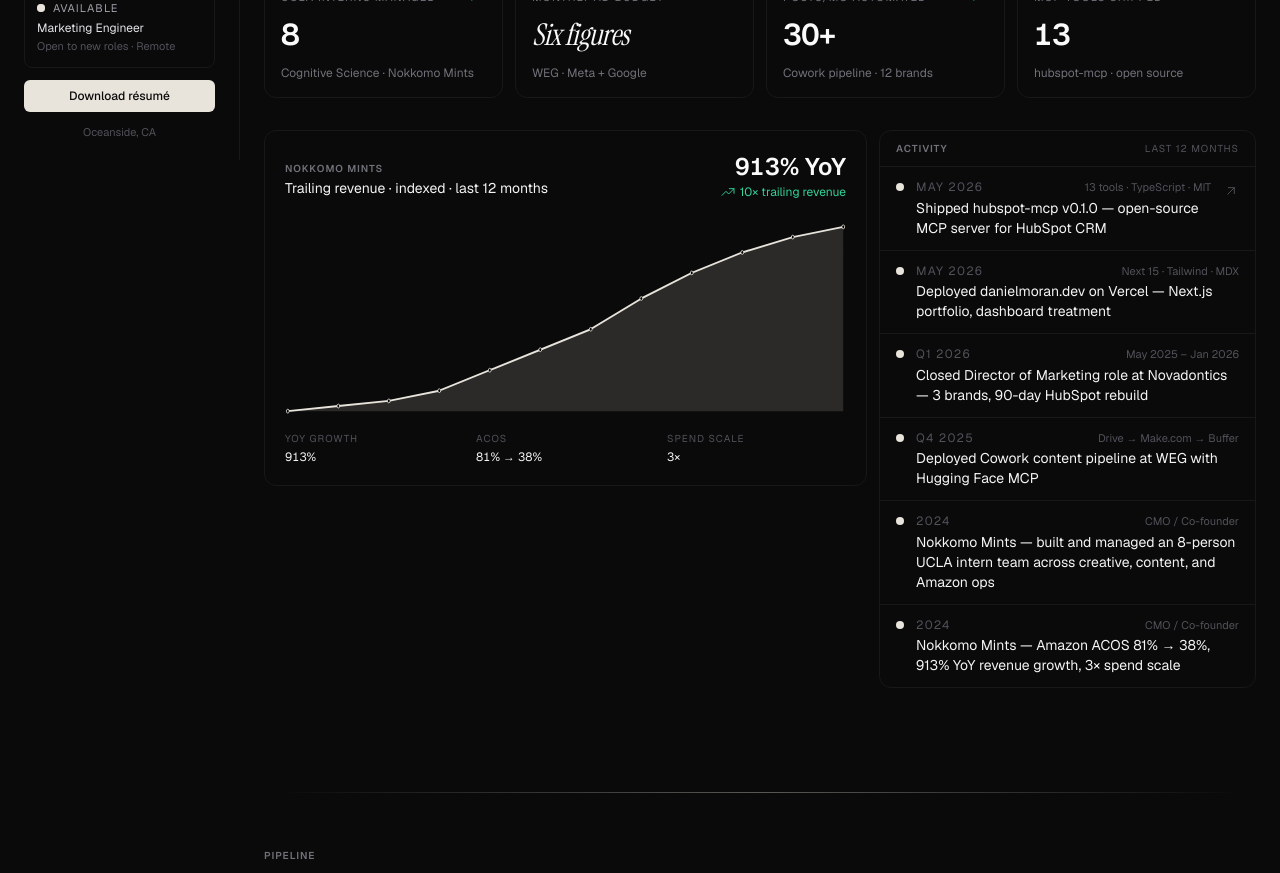
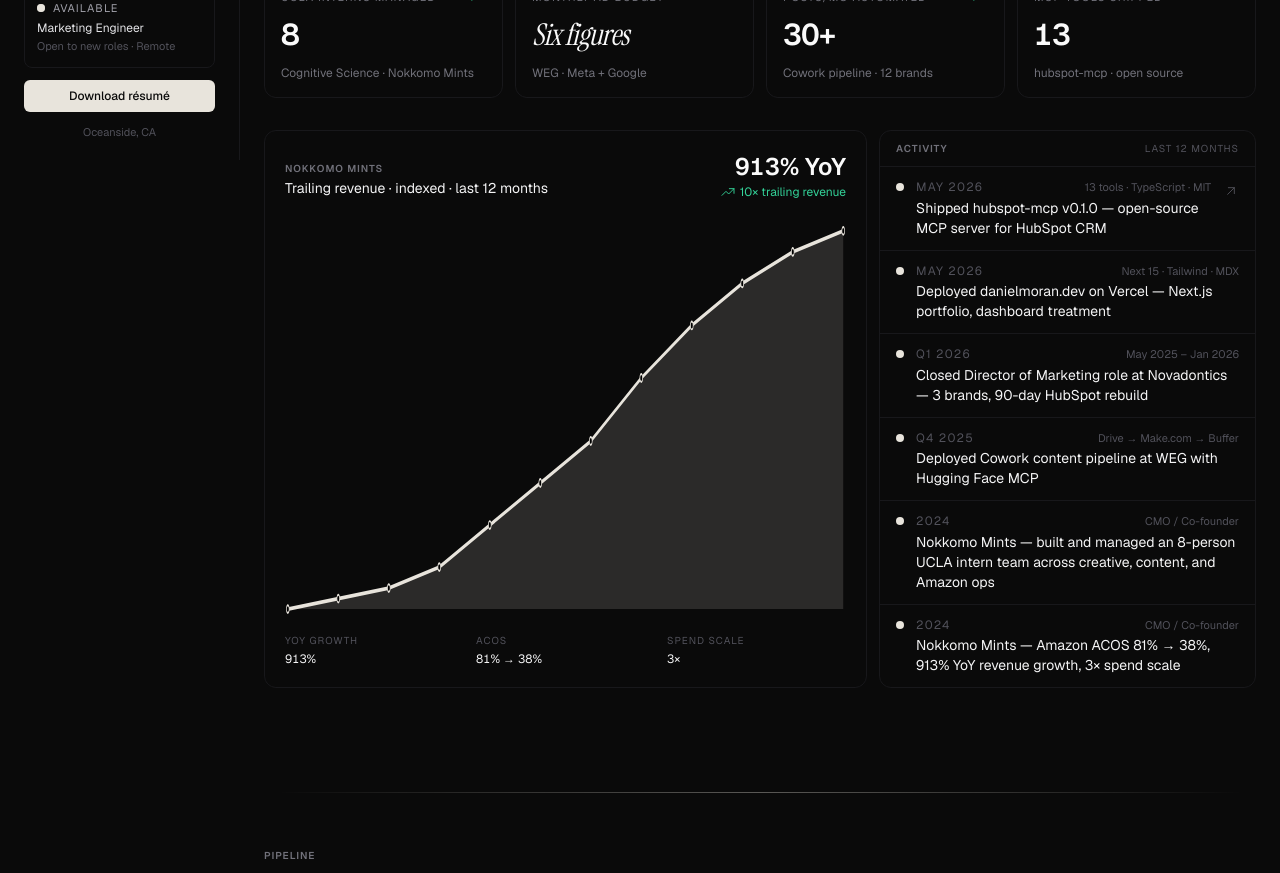
Before and after one commit to daniel54269/danielmoran-dev, a Next.js app: page / in a window 1280 px wide. Shown: the part 640-1513 px from the top of the page. Built offline with nearby package versions, Linux system fonts and the light colour scheme.

Commit message:
Chart panel and activity feed: stretch to fill grid row height (h-full + flex-col + flex-1 on chart body)

```diff
--- a/app/page.tsx
+++ b/app/page.tsx
@@ -82,10 +82,10 @@
           ))}
         </div>
 
-        {/* Chart + Activity */}
+        {/* Chart + Activity — both stretch to match the taller column's height */}
         <div className="mt-8 grid gap-3 lg:grid-cols-[1.6fr_1fr]">
-          <Reveal delay={0.1}>
-            <div className="rounded-xl border border-ink-800 bg-ink-900/40 p-5">
+          <Reveal delay={0.1} className="h-full">
+            <div className="flex h-full flex-col rounded-xl border border-ink-800 bg-ink-900/40 p-5">
               <div className="flex items-center justify-between gap-3">
                 <div>
                   <div className={sectionEyebrow}>Nokkomo Mints</div>
@@ -101,7 +101,7 @@
                   </div>
                 </div>
               </div>
-              <div className="mt-4 h-40 sm:h-48">
+              <div className="mt-4 min-h-40 flex-1">
                 <Sparkline data={nokkomoRevenue} width={800} height={200} className="h-full w-full" showDots />
               </div>
               <div className="mt-4 grid grid-cols-3 gap-3 text-xs text-ink-400">
@@ -120,7 +120,7 @@
               </div>
             </div>
           </Reveal>
-          <Reveal delay={0.15}>
+          <Reveal delay={0.15} className="h-full">
             <ActivityFeed />
           </Reveal>
         </div>
--- a/components/dashboard/ActivityFeed.tsx
+++ b/components/dashboard/ActivityFeed.tsx
@@ -3,7 +3,7 @@
 
 export function ActivityFeed() {
   return (
-    <div className="rounded-xl border border-ink-800 bg-ink-900/40">
+    <div className="flex h-full flex-col rounded-xl border border-ink-800 bg-ink-900/40">
       <div className="flex items-center justify-between border-b border-ink-800 px-4 py-2.5">
         <div className="text-[10px] font-semibold uppercase tracking-widest text-ink-400">Activity</div>
         <div className="text-[10px] uppercase tracking-widest text-ink-500">Last 12 months</div>
```
